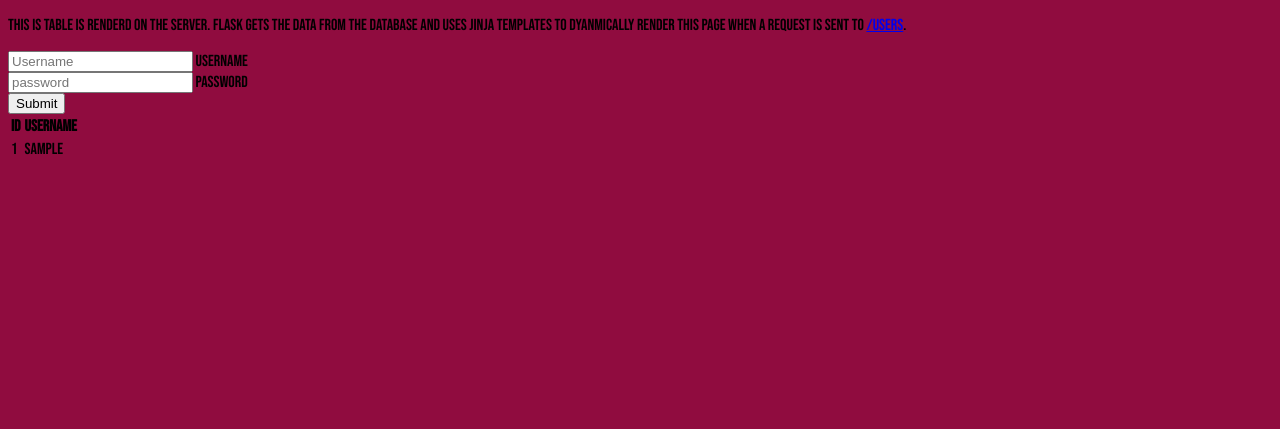
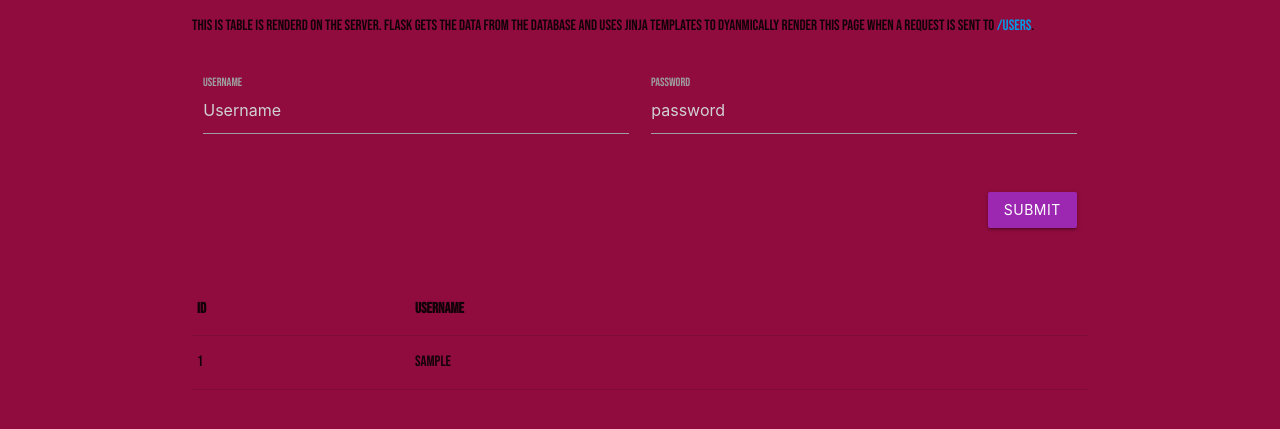
Before and after one commit to Neya1306/Workout-Remixer, a Flask app: page /users in a window 1280 px wide. Shown: the top 429 px of the page. Run offline with Flask 3, Linux system fonts and the light colour scheme; tables that the repository leaves empty hold one stand-in row (values such as "Sample post").

Commit message:
Update layout.html

```diff
--- a/App/templates/layout.html
+++ b/App/templates/layout.html
@@ -1,13 +1,20 @@
 <!doctype html>
 <html>
   <head>
+
     <link rel="stylesheet" href="{{ url_for('static', filename='style.css') }}">
-    <link rel="preconnect" href="https://fonts.googleapis.com">
-    <link rel="preconnect" href="https://fonts.gstatic.com" crossorigin>
-    <link href="https://fonts.googleapis.com/css2?family=Bebas+Neue&display=swap" rel="stylesheet">
+     <!--Import Google Icon Font-->
+     <link rel="preconnect" href="https://fonts.googleapis.com">
+     <link rel="preconnect" href="https://fonts.gstatic.com" crossorigin>
+     <link href="https://fonts.googleapis.com/css2?family=Bebas+Neue&display=swap" rel="stylesheet">
+    <!-- Compiled and minified CSS -->
+    <link rel="stylesheet" href="https://cdnjs.cloudflare.com/ajax/libs/materialize/1.0.0/css/materialize.min.css">
+    <!--Let browser know website is optimized for mobile-->
     <meta name="viewport" content="width=device-width, initial-scale=1.0"/>
     <title>{% block title %}{% endblock %}</title>
+
   </head>
+
   <body>
     <!-- Removed navigation bar and "class = container" -->
     <div class="container" id="content" style="font-family: 'Bebas Neue', sans-serif;">{% block content %}{% endblock %}</div>
```
